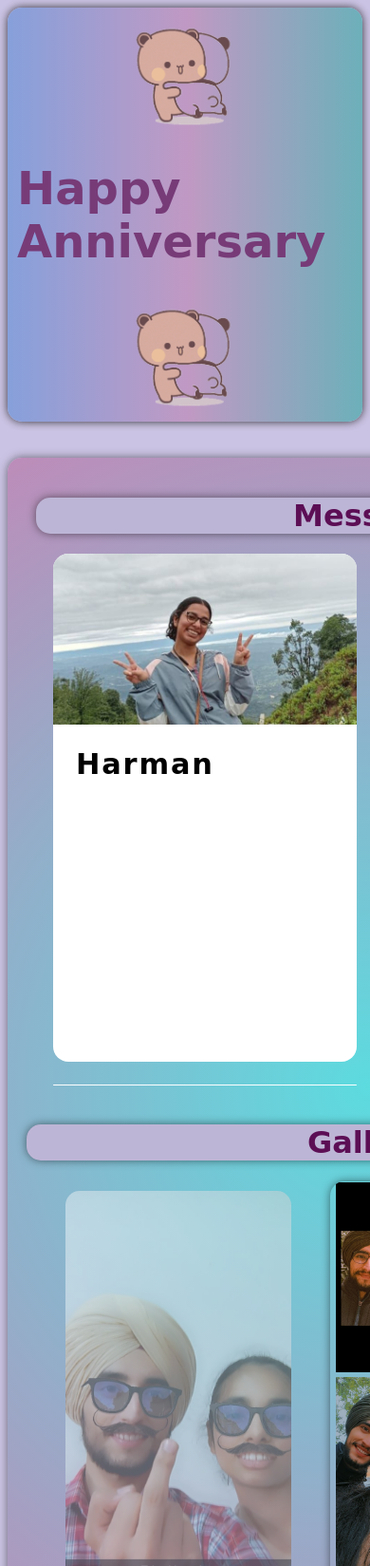
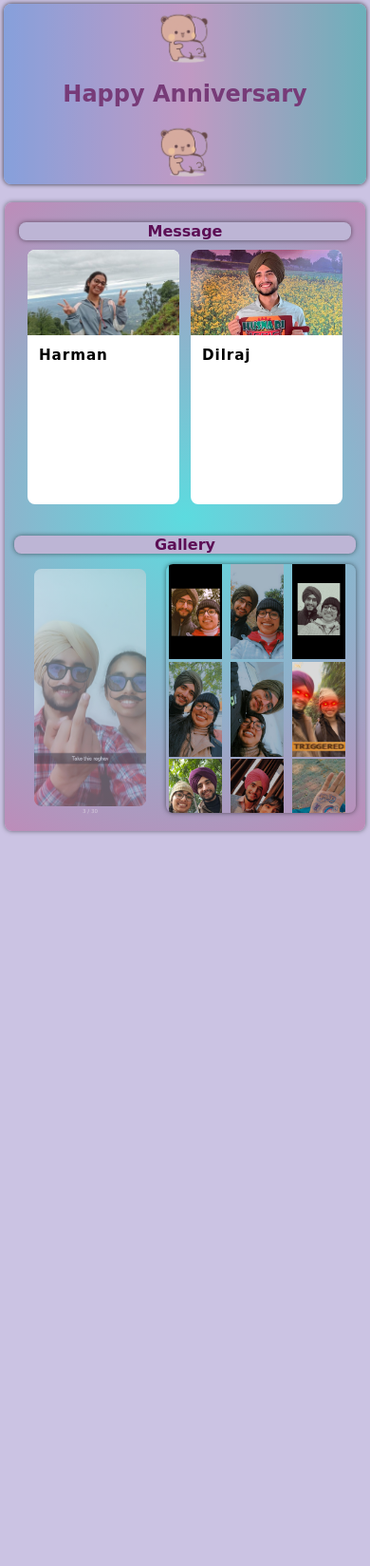
Before and after one commit to dilrajs616/Anniversary, a Flask app: page /memories in a window 390 px wide; the page is wider, and only the part inside the window is pictured. Shown: the top 1649 px of that part at 95% size. Run offline with Flask 3, Linux system fonts and the light colour scheme.

Commit message:
testing 0.5 zoom

```diff
--- a/static/css/index.css
+++ b/static/css/index.css
@@ -486,6 +486,6 @@ font-family: 'Lobster', cursive;
     font-size: 1.25rem;
   }
   body {
-    zoom : 0.1;
+    zoom : 0.5;
   }
 }
--- a/static/css/slider.css
+++ b/static/css/slider.css
@@ -213,6 +213,9 @@ body {
   .articles {
     grid-template-columns: repeat(auto-fill, minmax(250px, 1fr));
   }
+  body {
+    zoom: 0.5;
+  }
 }
 
 
```
